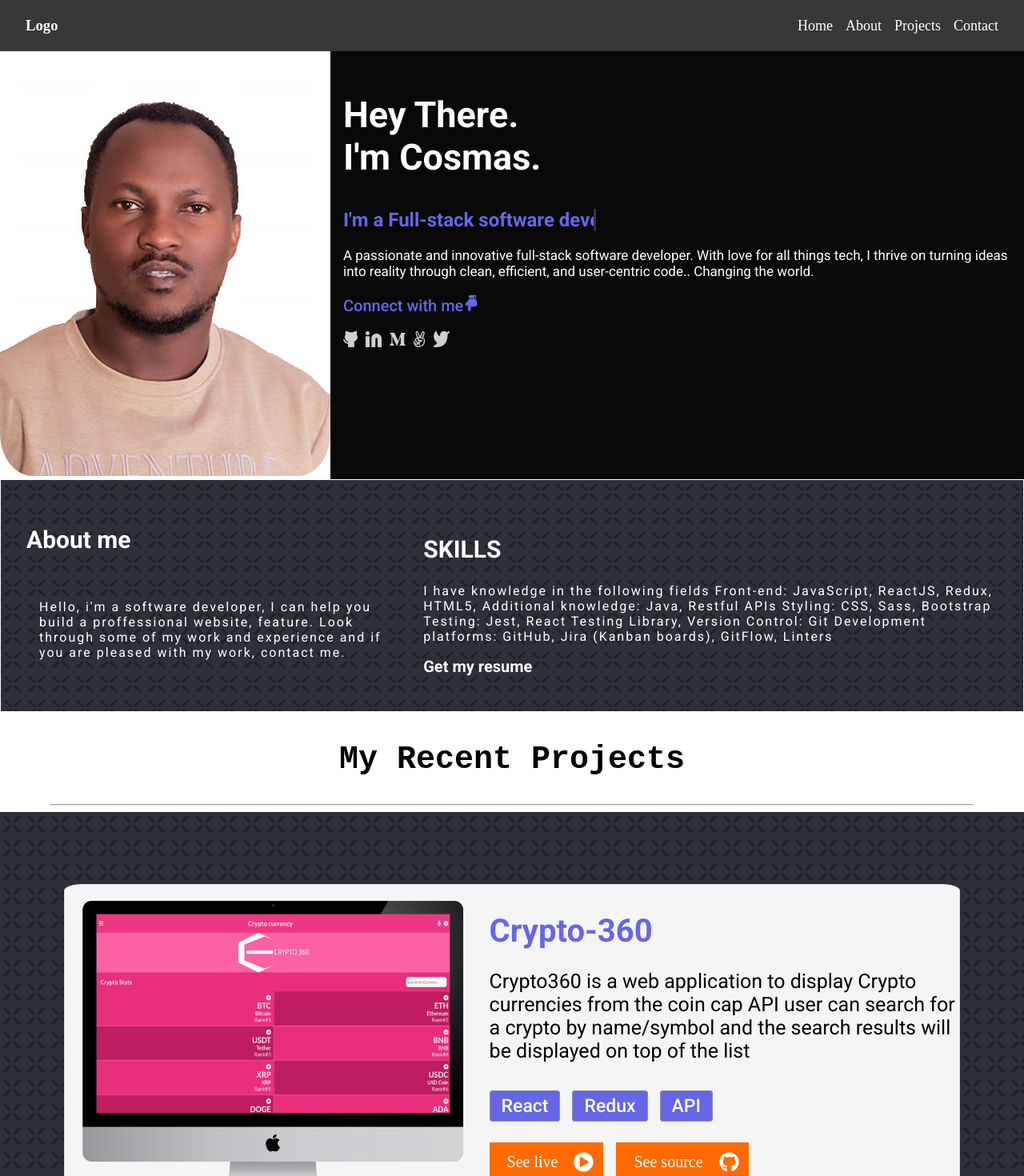
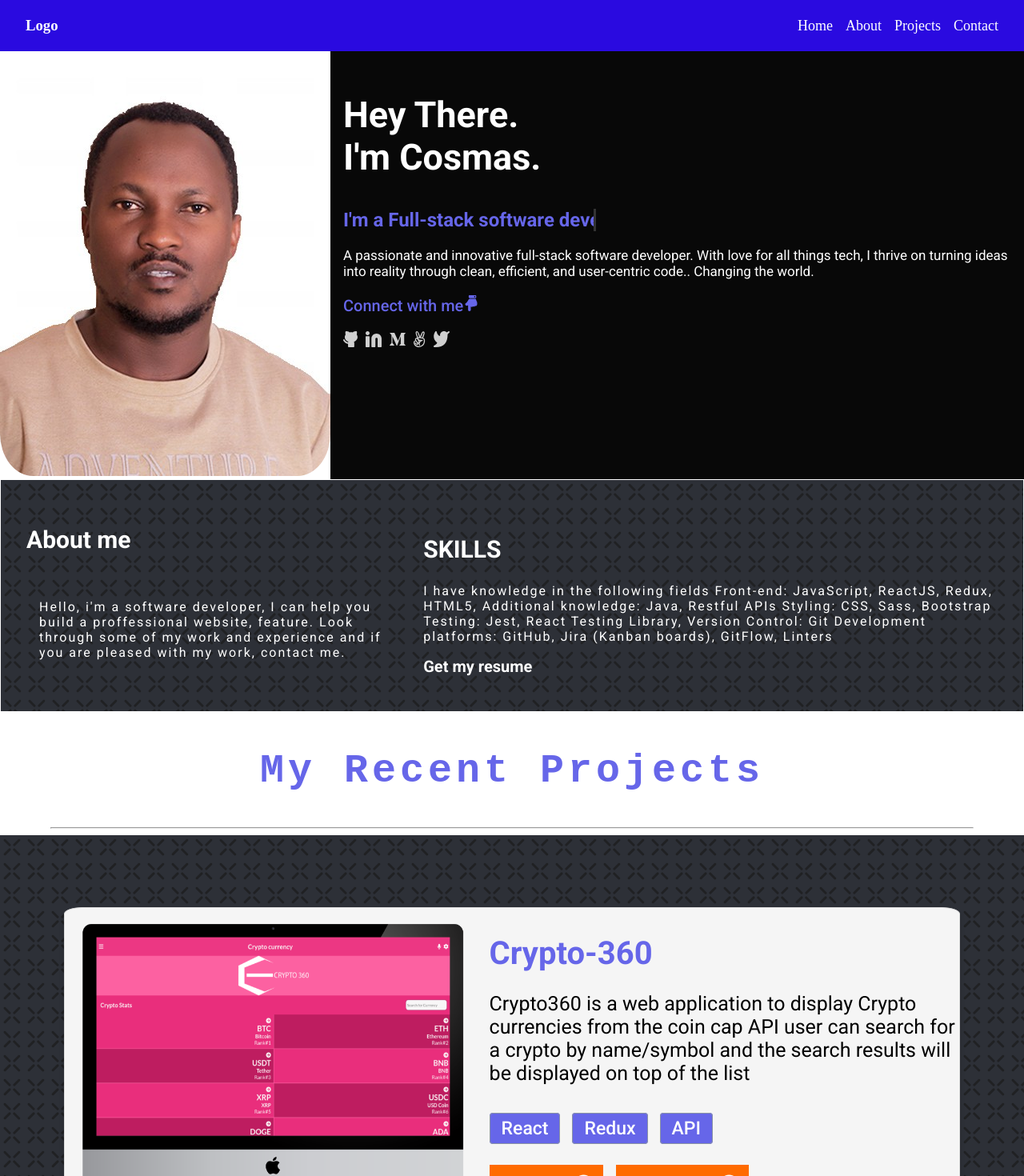
Before and after one commit to cosywasswa/Portfolio-react, a React (Create React App) app: page / in a window 1280 px wide. Shown: the top 1470 px of the page at 80% size. Built offline with nearby package versions, Linux system fonts and the light colour scheme.

Commit message:
Update styles

```diff
--- a/src/index.css
+++ b/src/index.css
@@ -15,7 +15,7 @@ body {
   padding: 0 2rem;
   align-items: center;
   height: 4rem;
-  background-color: rgb(56, 56, 54);
+  background-color: rgb(42, 10, 224);
   color: white;
 }
 
@@ -137,7 +137,10 @@ body {
 .proj-title {
   text-align: center;
   font-family: 'Roboto', sans-serif;
-  font-size: 40px;
+  font-weight: 700;
+  font-size: 50px;
+  color: rgb(102, 102, 233);
+ letter-spacing: 5px;
 }
 
 hr {
```
